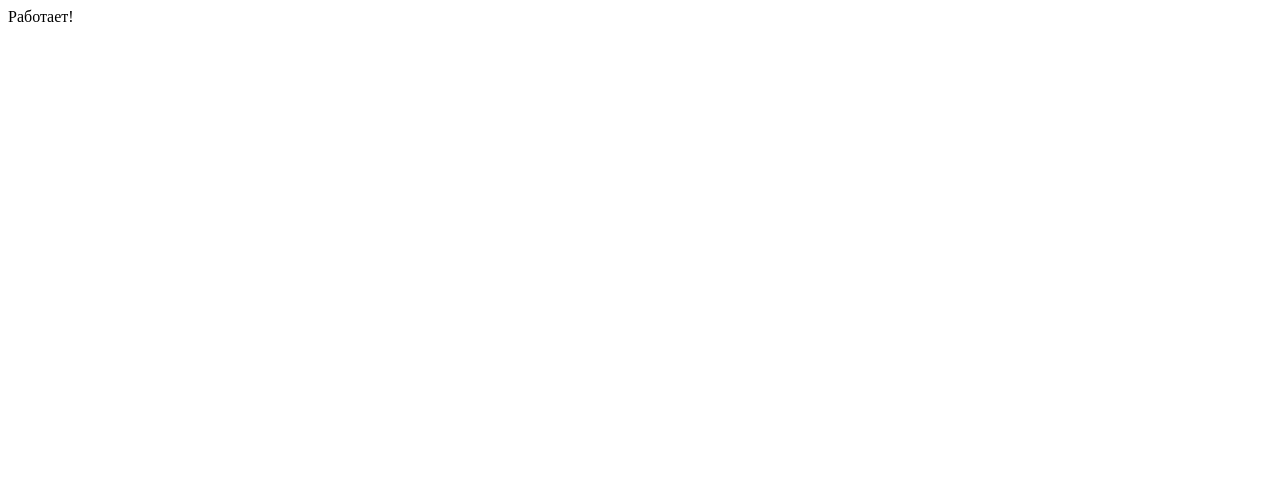
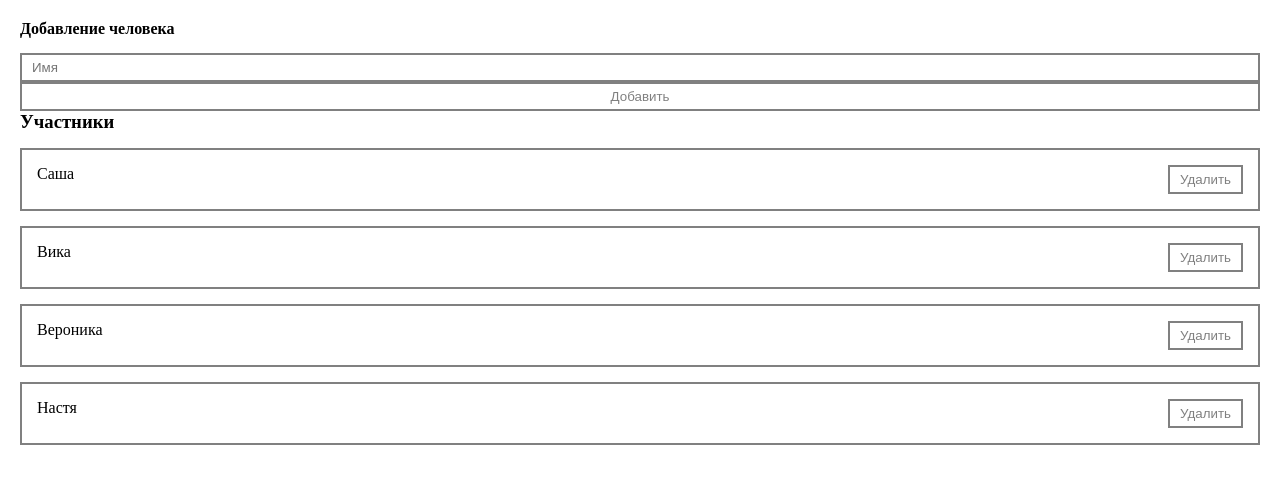
Before and after one commit to AlexxxMaxxx/Tasks_OVP, a Vue app: page / in a window 1280 px wide. Shown: the top 484 px of the page. Built offline with nearby package versions, Linux system fonts and the light colour scheme.

Commit message:
Create Person List

```diff
--- a/src/App.vue
+++ b/src/App.vue
@@ -1,13 +1,47 @@
 <template>
-    <div>
-        Работает!
+    <div class="app">
+        <person-form @add="addPerson"/>
+        <person-list :persons="persons" @remove="removePerson"/>
     </div>
 </template>
 
 <script>
-
+import PersonList from '@/components/PersonList.vue';
+import PersonForm from '@/components/PersonForm.vue';
+export default {
+    components: {
+        PersonList,
+        PersonForm
+    },
+    data() {
+        return {
+            persons: [
+                { id: 1, name: "Саша" },
+                { id: 2, name: "Вика" },
+                { id: 3, name: "Вероника" },
+                { id: 4, name: "Настя" }
+            ]
+        };
+    },
+    methods: {
+        addPerson(person) {
+            this.persons.push(person);
+        },
+        removePerson(person) {
+            this.persons = this.persons.filter(p => p.id !== person.id);
+        }
+    }
+}
 </script>
 
 <style>
+* {
+    margin: 0;
+    padding: 0;
+    box-sizing: border-box;
+}
 
+.app {
+    padding: 20px;
+}
 </style>
--- /dev/null
+++ b/src/components/PersonForm.vue
@@ -0,0 +1,35 @@
+<template>
+    <form @submit.prevent>
+        <h4>Добавление человека</h4>
+        <app-input v-model="person.name" type="text" placeholder="Имя"/>
+        <app-button class="btn" @click="addPerson">Добавить</app-button>
+    </form>
+</template>
+
+<script>
+export default {
+    data() {
+        return {
+            person: {
+                name: ""
+            }
+        }
+    },
+    methods: {
+        addPerson() {
+            this.person.id = Date.now();
+            this.$emit("add", this.person);
+            this.person = {
+                name: ""
+            }
+        }
+    }
+}
+</script>
+
+<style scoped>
+form {
+    display: flex;
+    flex-direction: column;
+}
+</style>
--- /dev/null
+++ b/src/components/PersonItem.vue
@@ -0,0 +1,29 @@
+<template>
+    <div class="person">
+        <div>{{ person.name }}</div>
+        <div class="person__btns">
+            <app-button @click="$emit('remove', person)">Удалить</app-button>
+        </div>
+    </div>
+</template>
+
+<script>
+export default {
+    props: {
+        person: {
+            type: Object,
+            required: true
+        }
+    }
+}
+</script>
+
+<style scoped>
+.person {
+    padding: 15px;
+    margin-top: 15px;
+    border: 2px solid grey;
+    display: flex;
+    justify-content: space-between;
+}
+</style>
--- /dev/null
+++ b/src/components/PersonList.vue
@@ -0,0 +1,24 @@
+<template>
+    <div v-if="persons.length"> <!--v-show="persons.length"-->
+        <h3>Участники</h3>
+        <person v-for="person in persons" :person="person" :key="person.id" @remove="$emit('remove', person)"/>
+    </div>
+    <h3 v-else>Список участников пуст</h3>
+</template>
+
+<script>
+import Person from './PersonItem.vue';
+export default {
+    components: {
+        Person
+    },
+    props: {
+        persons: {
+            type: Array,
+            required: true
+        }
+    }
+}
+</script>
+
+<style scoped></style>
--- /dev/null
+++ b/src/components/UI/AppButton.vue
@@ -0,0 +1,20 @@
+<template>
+    <button class="btn">
+        <slot></slot>
+    </button>
+</template>
+
+<script>
+export default {
+    name: "app-button"
+}
+</script>
+
+<style scoped>
+.btn {
+    padding: 5px 10px;
+    background: none;
+    color: grey;
+    border: 2px solid grey;
+}
+</style>
--- /dev/null
+++ b/src/components/UI/AppInput.vue
@@ -0,0 +1,25 @@
+<template>
+    <input :value="modelValue" @input="updateInput" class="input" type="text">
+</template>
+
+<script>
+export default {
+    name: "app-input",
+    props: {
+        modelValue: [String, Number]
+    },
+    methods: {
+        updateInput(event) {
+            this.$emit('update:modelValue', event.target.value);
+        }
+    }
+}
+</script>
+
+<style scoped>
+.input {
+    padding: 5px 10px;
+    margin-top: 15px;
+    border: 2px solid grey;
+}
+</style>
--- /dev/null
+++ b/src/components/UI/index.js
@@ -0,0 +1,7 @@
+import AppButton from '@/components/UI/AppButton.vue';
+import AppInput from '@/components/UI/AppInput.vue';
+
+export default [
+    AppButton,
+    AppInput
+]
--- a/src/main.js
+++ b/src/main.js
@@ -1,6 +1,12 @@
 import { createApp } from 'vue'
 import App from './App.vue'
+import components from "@/components/UI";
 //import router from './router'
 //import store from './store'
 
-createApp(App).mount('#app')
+const app = createApp(App)
+
+components.forEach(component =>
+    app.component(component.name, component));
+
+app.mount('#app')
```
